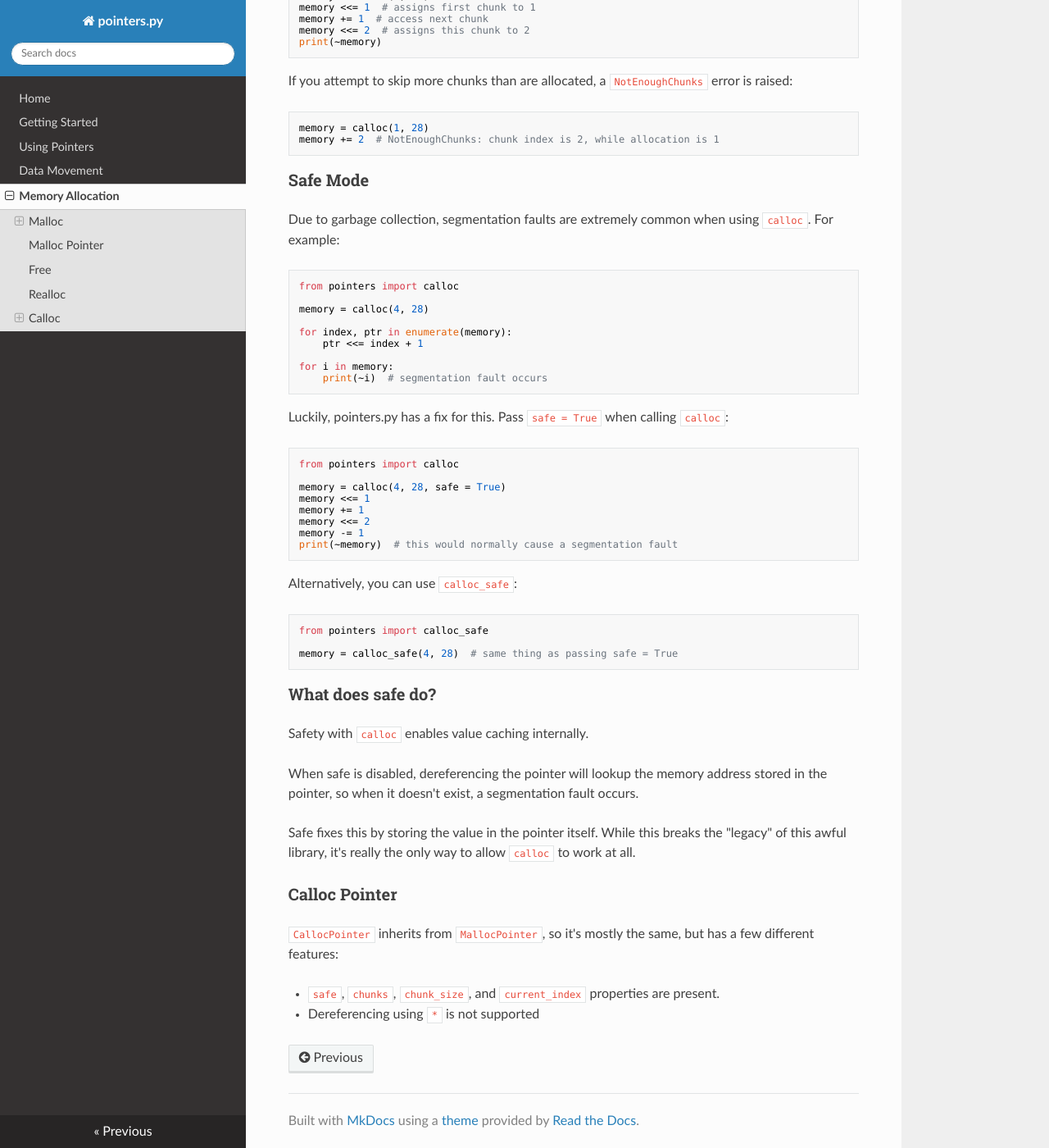
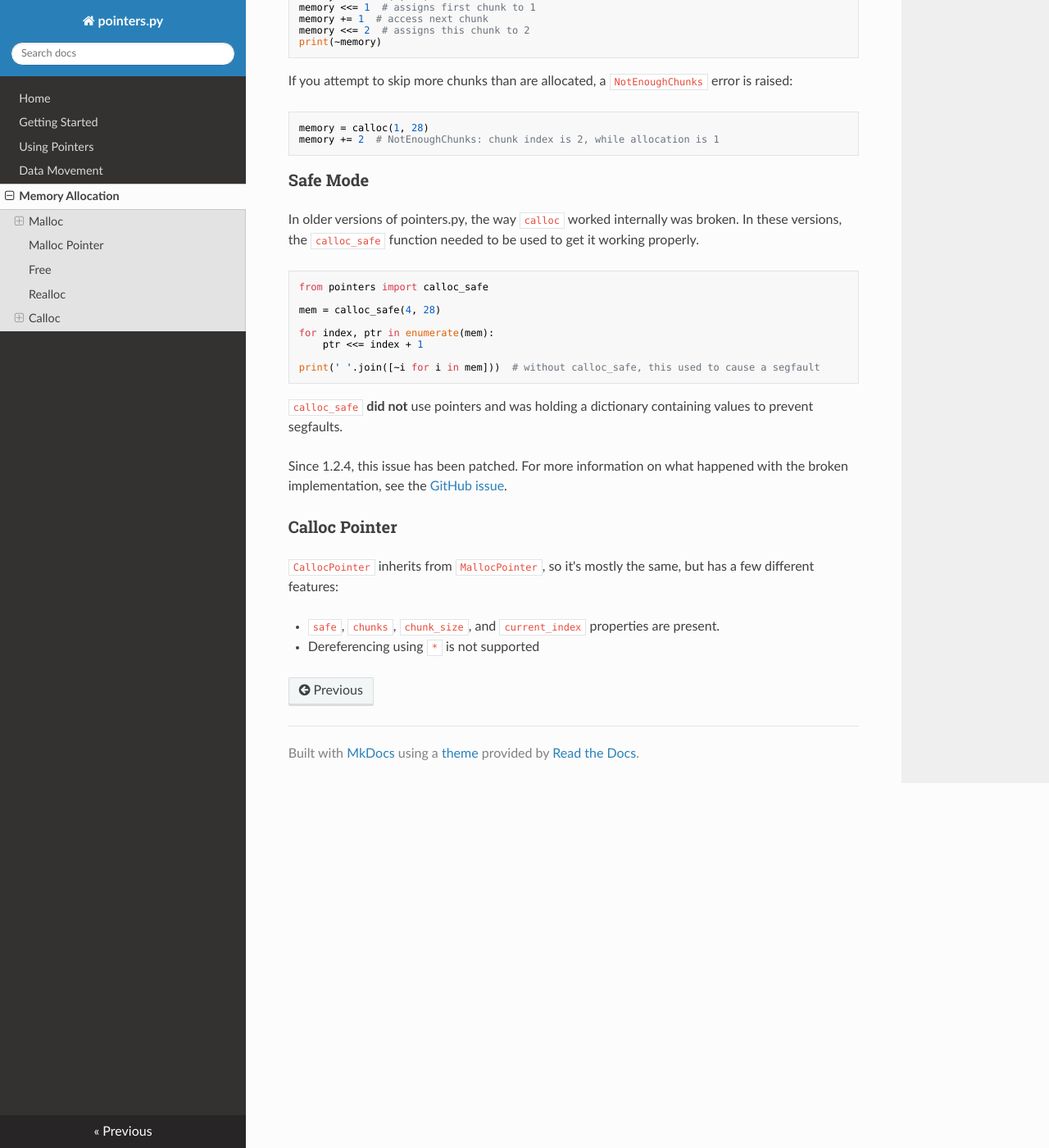
Before and after one commit to ZeroIntensity/pointers.py, an MkDocs documentation site: the page built from docs/allocation.md, in a window 1280 px wide and 1400 px high, scrolled down 2755 px. Shown: the whole window at 82% size. Built offline with MkDocs 1.6.1, drawn with Linux system fonts in a browser that asks for light colours; nearby versions of some CDN libraries.

````diff
--- a/docs/allocation.md
+++ b/docs/allocation.md
@@ -9,7 +9,7 @@
 ```py
 from pointers import malloc, MallocPointer
 
-ptr: MallocPointer[str] = malloc(52) # we have to specify type manually
+ptr: MallocPointer[str] = malloc(52)  # we have to specify type manually
 ```
 
 **Note:** If the memory allocation fails, a `pointers.AllocationError` is raised.
@@ -78,7 +78,7 @@
 
 ptr = malloc(52)
 ptr <<= "abc"
-free(ptr) # frees the memory
+free(ptr)  # frees the memory
 ```
 
 A `MemoryError` is raised if you try to access the memory after it is freed.
@@ -140,48 +140,22 @@
 
 ### Safe Mode
 
-Due to garbage collection, segmentation faults are extremely common when using `calloc`. For example:
-
-```py
-from pointers import calloc
-
-memory = calloc(4, 28)
-
-for index, ptr in enumerate(memory):
-    ptr <<= index + 1
-
-for i in memory:
-    print(~i)  # segmentation fault occurs
-```
-
-Luckily, pointers.py has a fix for this. Pass `safe = True` when calling `calloc`:
-
-```py
-from pointers import calloc
-
-memory = calloc(4, 28, safe = True)
-memory <<= 1
-memory += 1
-memory <<= 2
-memory -= 1
-print(~memory)  # this would normally cause a segmentation fault
-```
-
-Alternatively, you can use `calloc_safe`:
+In older versions of pointers.py, the way `calloc` worked internally was broken. In these versions, the `calloc_safe` function needed to be used to get it working properly.
 
 ```py
 from pointers import calloc_safe
 
-memory = calloc_safe(4, 28)  # same thing as passing safe = True
+mem = calloc_safe(4, 28)
+
+for index, ptr in enumerate(mem):
+    ptr <<= index + 1
+
+print(' '.join([~i for i in mem]))  # without calloc_safe, this used to cause a segfault
 ```
 
-### What does safe do?
+`calloc_safe` **did not** use pointers and was holding a dictionary containing values to prevent segfaults.
 
-Safety with `calloc` enables value caching internally.
-
-When safe is disabled, dereferencing the pointer will lookup the memory address stored in the pointer, so when it doesn't exist, a segmentation fault occurs.
-
-Safe fixes this by storing the value in the pointer itself. While this breaks the "legacy" of this awful library, it's really the only way to allow `calloc` to work at all.
+Since 1.2.4, this issue has been patched. For more information on what happened with the broken implementation, see the [GitHub issue](https://github.com/ZeroIntensity/pointers.py/issues/11).
 
 ### Calloc Pointer
 
--- a/setup.py
+++ b/setup.py
@@ -6,7 +6,7 @@
 if __name__ == "__main__":
     setup(
         name="pointers.py",
-        version="1.2.3",
+        version="1.2.4",
         author="ZeroIntensity",
         author_email="<zintensitydev@gmail.com>",
         description="Bringing the hell of pointers to Python.",
--- a/src/pointers/__init__.py
+++ b/src/pointers/__init__.py
@@ -13,6 +13,6 @@
     NotEnoughChunks,
     IsFrozenError
 )
-from .calloc import calloc, CallocPointer, calloc_safe
+from .calloc import calloc, CallocPointer
 from .frozen_pointer import to_const_ptr, FrozenPointer
 from .decay import decay
````
Also changed, not shown: 5 other files.
